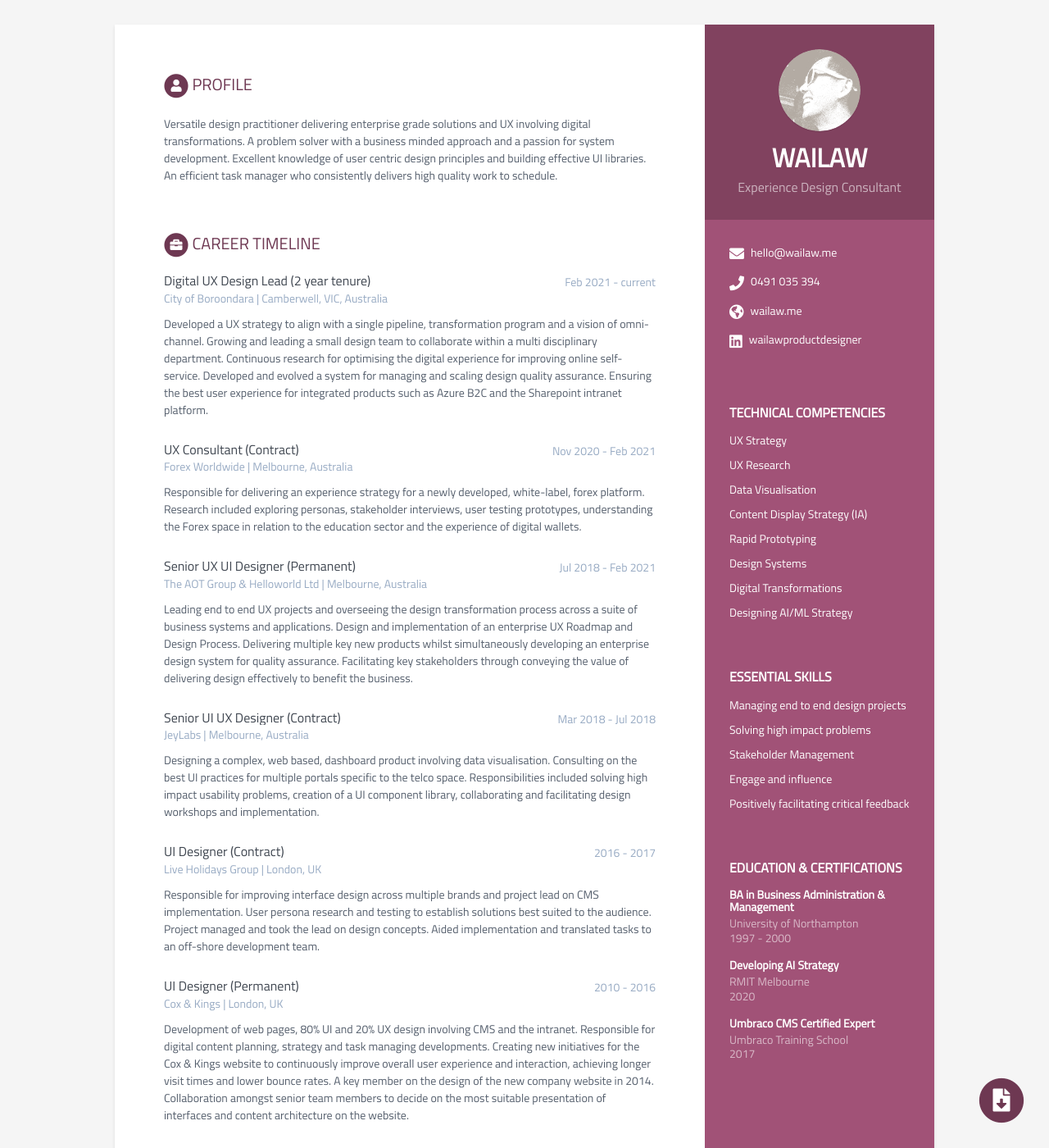
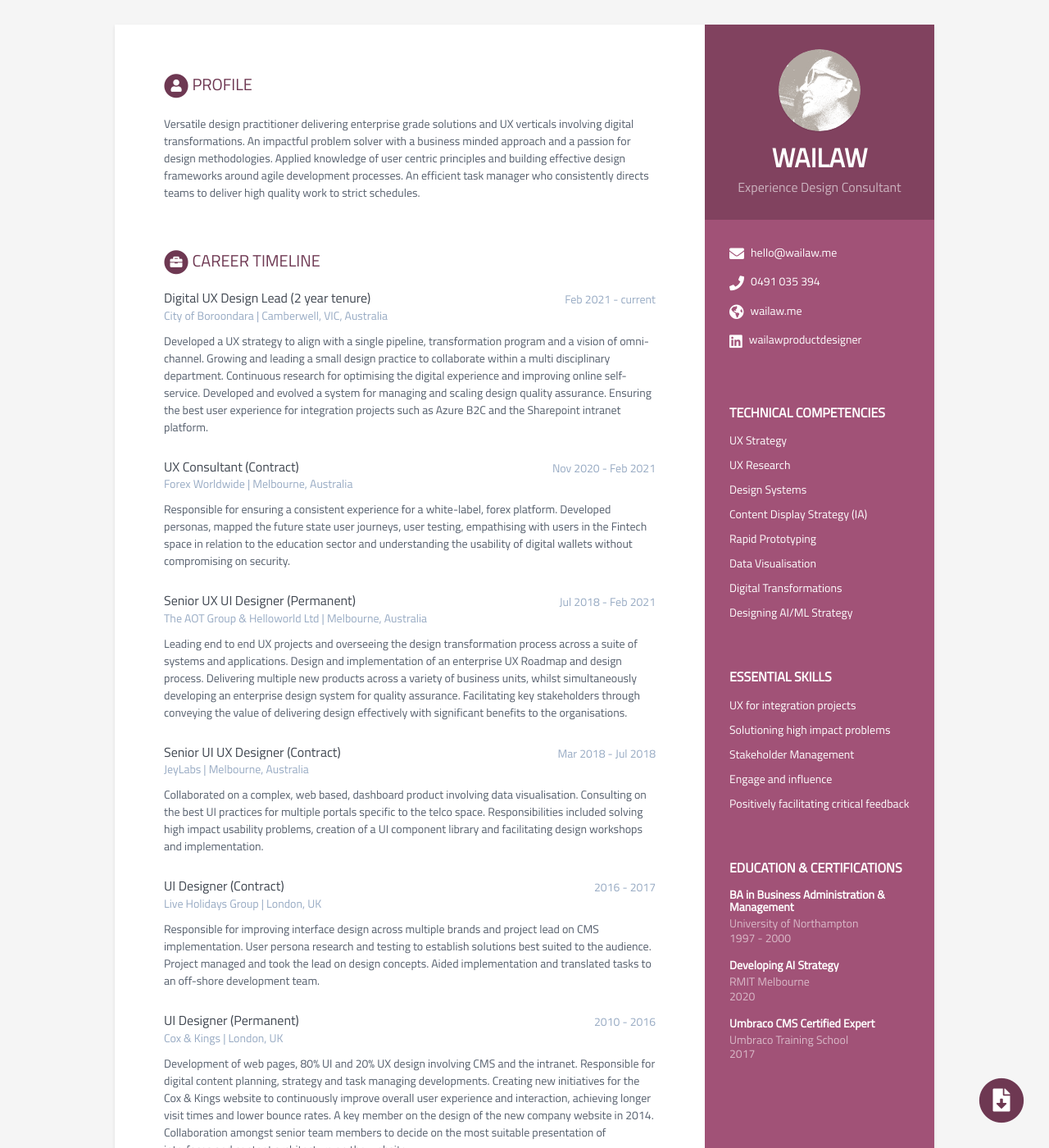
Before and after one commit to W-A-I-L-A-W-8/cv-wailaw, a Jekyll site: the page built from index.html, in a window 1280 px wide and 1400 px high. Shown: the whole window at 82% size. Built offline with Jekyll 4.4.1, drawn with Linux system fonts in a browser that asks for light colours.

Commit message:
Update data.yml

```diff
--- a/_data/data.yml
+++ b/_data/data.yml
@@ -32,7 +32,7 @@ sidebar:
       - idiom: UX Research
         # level: Professional
 
-      - idiom: Data Visualisation
+      - idiom: Design Systems
         # level: Professional
 
       - idiom: Content Display Strategy (IA)
@@ -41,7 +41,7 @@ sidebar:
       - idiom: Rapid Prototyping
         # level: Professional
 
-      - idiom: Design Systems
+      - idiom: Data Visualisation
         # level: Professional
 
       - idiom: Digital Transformations
@@ -51,10 +51,10 @@ sidebar:
         # level: Professional
 
     interests:
-      - item: Managing end to end design projects
+      - item: UX for integration projects
         link:
 
-      - item: Solving high impact problems
+      - item: Solutioning high impact problems
         link:
 
       - item: Stakeholder Management
@@ -70,11 +70,11 @@ career-profile:
     title: Profile
     summary: |
       Versatile design practitioner delivering enterprise grade solutions and
-      UX involving digital transformations. A problem solver with a business
-      minded approach and a passion for system development. Excellent
-      knowledge of user centric design principles and building effective UI
-      libraries. An efficient task manager who consistently delivers high
-      quality work to schedule.
+      UX verticals involving digital transformations. An impactful problem solver
+      with a business minded approach and a passion for design methodologies. Applied
+      knowledge of user centric principles and building effective design frameworks
+      around agile development processes. An efficient task manager who consistently
+      directs teams to deliver high quality work to strict schedules.
 education:
     - degree: BA in Business Administration & Management
       university: University of Northampton
@@ -91,33 +91,33 @@ experiences:
       company: City of Boroondara | Camberwell, VIC, Australia
       details: |
         Developed a UX strategy to align with a single pipeline, transformation program and a vision of omni-channel.
-        Growing and leading a small design team to collaborate within a multi disciplinary department.
-        Continuous research for optimising the digital experience for improving online self-service.
+        Growing and leading a small design practice to collaborate within a multi disciplinary department.
+        Continuous research for optimising the digital experience and improving online self-service.
         Developed and evolved a system for managing and scaling design quality assurance.
-        Ensuring the best user experience for integrated products such as Azure B2C and the Sharepoint intranet platform.
+        Ensuring the best user experience for integration projects such as Azure B2C and the Sharepoint intranet platform.
     - role: UX Consultant (Contract)
       time: Nov 2020 - Feb 2021
       company: Forex Worldwide | Melbourne, Australia
       details: |
-        Responsible for delivering an experience strategy for a newly developed, white-label, forex platform.  Research included exploring personas, stakeholder interviews, user testing prototypes, understanding the Forex space in relation to the education sector and the experience of digital wallets.
+        Responsible for ensuring a consistent experience for a white-label, forex platform.  Developed personas, mapped the future state user journeys, user testing, empathising with users in the Fintech space in relation to the education sector and understanding the usability of digital wallets without compromising on security.
     - role: Senior UX UI Designer (Permanent)
       time: Jul 2018 - Feb 2021
       company: The AOT Group & Helloworld Ltd | Melbourne, Australia
       details: |
         Leading end to end UX projects and overseeing the design transformation
-        process across a suite of business systems and applications. Design and
-        implementation of an enterprise UX Roadmap and Design Process.
-        Delivering multiple key new products whilst simultaneously developing an
+        process across a suite of systems and applications. Design and
+        implementation of an enterprise UX Roadmap and design process.
+        Delivering multiple new products across a variety of business units, whilst simultaneously developing an
         enterprise design system for quality assurance. Facilitating key stakeholders through conveying
-        the value of delivering design effectively to benefit the business.
+        the value of delivering design effectively with significant benefits to the organisations.
     - role: Senior UI UX Designer (Contract)
       time: Mar 2018 - Jul 2018
       company: JeyLabs | Melbourne, Australia
       details: |
-        Designing a complex, web based, dashboard product involving data visualisation.
+        Collaborated on a complex, web based, dashboard product involving data visualisation.
         Consulting on the best UI practices for multiple portals
         specific to the telco space. Responsibilities included solving high impact
-        usability problems, creation of a UI component library, collaborating and
+        usability problems, creation of a UI component library and
         facilitating design workshops and implementation.
     - role: UI Designer (Contract)
       time: 2016 - 2017
```
